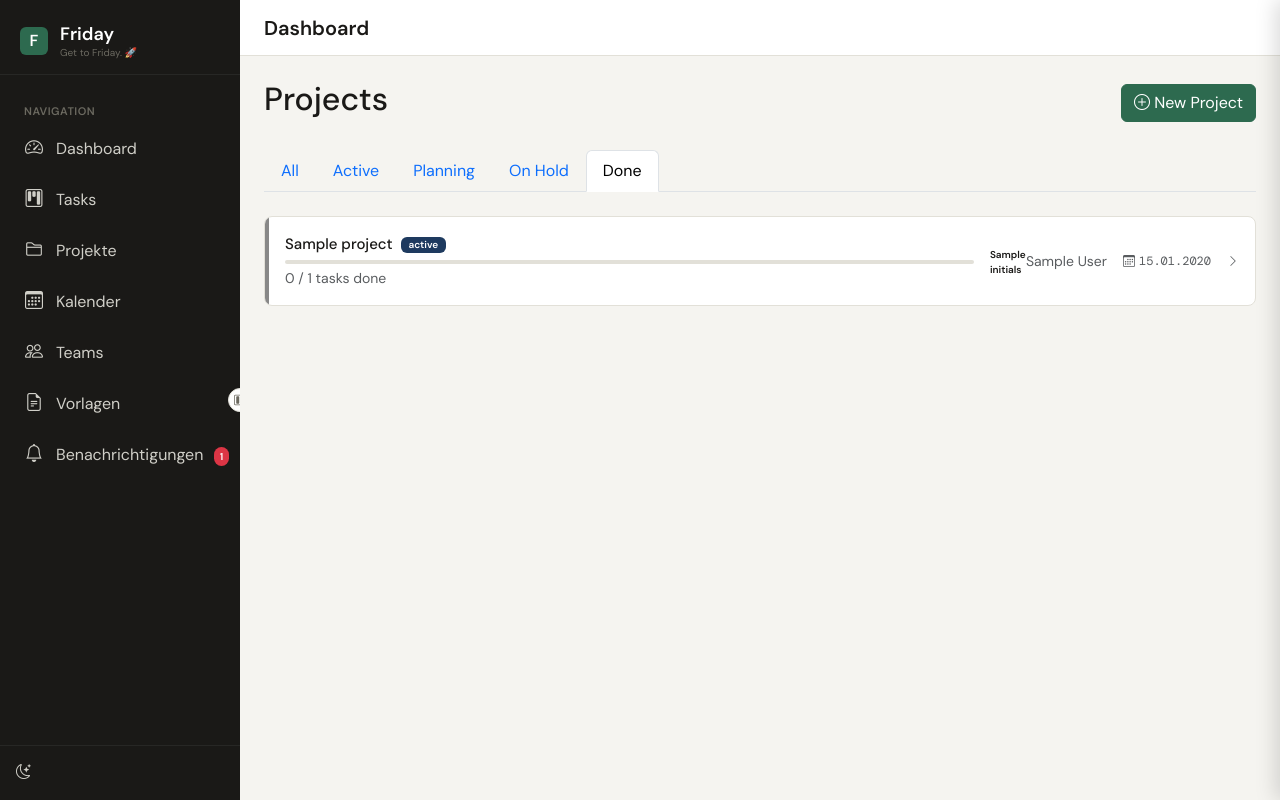
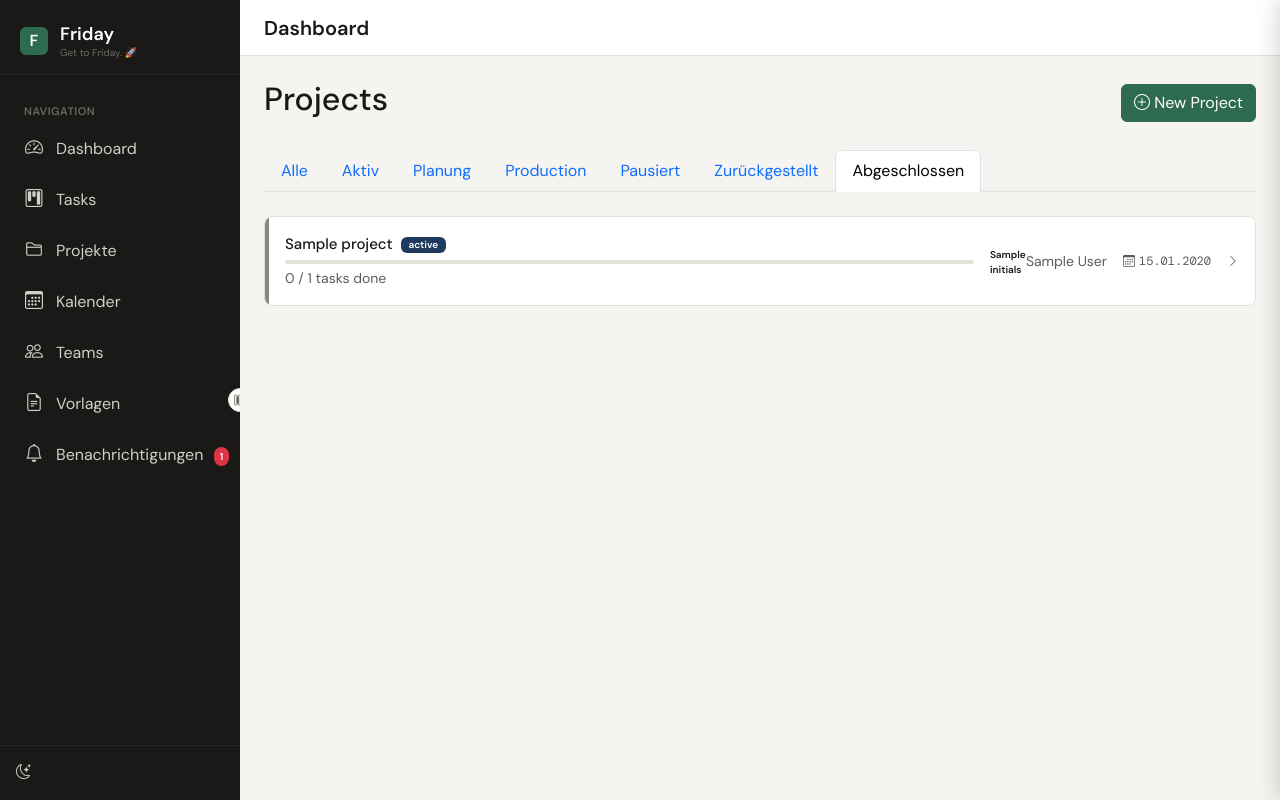
Before and after one commit to gdsanger/Friday, a Django app: template templates/projects/list.html in a window 1280 px wide. Run offline with Django 5.2, Linux system fonts and the light colour scheme; the template is opened without the code that fills it: most values are stand-ins (such as "Sample title", 1, 10 or a date in 2020); some libraries are stand-ins or nearby versions.

Commit message:
Add new status fields for Projects and Tasks with UI updates
Agent-Logs-Url: https://github.com/gdsanger/Friday/sessions/f661cedf-4762-4d3f-a094-1b221217957c

Co-authored-by: gdsanger <59723667+gdsanger@users.noreply.github.com>

```diff
--- a/apps/core/templatetags/friday_tags.py
+++ b/apps/core/templatetags/friday_tags.py
@@ -38,11 +38,14 @@ def subtract(value, arg):
 def status_color(project):
     """Return a muted background color for project status badges."""
     colors = {
-        'planning':  '#4b5563',
-        'active':    '#166534',
-        'on_hold':   '#92400e',
-        'done':      '#1e3a5f',
-        'archived':  '#374151',
+        'planning':     '#4b5563',  # grau
+        'active':       '#166534',  # grün
+        'on_hold':      '#92400e',  # amber
+        'production':   '#1e3a5f',  # dunkelblau
+        'done':         '#1e3a5f',  # dunkelblau
+        'deferred':     '#6b21a8',  # lila
+        'archived':     '#374151',  # dunkelgrau
+        'end_of_life':  '#374151',  # dunkelgrau
     }
     return colors.get(project.status, '#4b5563')
 
--- a/apps/tasks/models.py
+++ b/apps/tasks/models.py
@@ -149,14 +149,16 @@ class Task(TimeStampedModel):
     STATUS_BACKLOG      = 'backlog'
     STATUS_TODO         = 'todo'
     STATUS_IN_PROGRESS  = 'in_progress'
+    STATUS_WAITING      = 'waiting'
     STATUS_REVIEW       = 'review'
     STATUS_DONE         = 'done'
     STATUS_CHOICES = [
         (STATUS_BACKLOG,     'Backlog'),
         (STATUS_TODO,        'To Do'),
-        (STATUS_IN_PROGRESS, 'In Progress'),
+        (STATUS_IN_PROGRESS, 'In Bearbeitung'),
+        (STATUS_WAITING,     'Waiting'),
         (STATUS_REVIEW,      'Review'),
-        (STATUS_DONE,        'Done'),
+        (STATUS_DONE,        'Erledigt'),
     ]
     PRIORITY_NONE     = 0
     PRIORITY_LOW      = 1
--- a/static/css/friday.css
+++ b/static/css/friday.css
@@ -690,6 +690,16 @@ body {
     border-style: dashed;
 }
 
+/* Waiting status styling - amber/orange to indicate external dependency */
+[data-status="waiting"] .kanban-column-header {
+    color: #f59e0b;
+}
+
+[data-status="waiting"] .task-card {
+    border-left: 3px solid #f59e0b !important;
+    opacity: 0.85;
+}
+
 /* Slide-over styles */
 .slide-over-backdrop {
     position: fixed;
--- a/templates/projects/list.html
+++ b/templates/projects/list.html
@@ -15,23 +15,31 @@
 <ul class="nav nav-tabs mb-4">
     <li class="nav-item">
         <a class="nav-link {% if status_filter == 'all' %}active{% endif %}"
-           href="?status=all">All</a>
+           href="?status=all">Alle</a>
     </li>
     <li class="nav-item">
         <a class="nav-link {% if status_filter == 'active' %}active{% endif %}"
-           href="?status=active">Active</a>
+           href="?status=active">Aktiv</a>
     </li>
     <li class="nav-item">
         <a class="nav-link {% if status_filter == 'planning' %}active{% endif %}"
-           href="?status=planning">Planning</a>
+           href="?status=planning">Planung</a>
+    </li>
+    <li class="nav-item">
+        <a class="nav-link {% if status_filter == 'production' %}active{% endif %}"
+           href="?status=production">Production</a>
     </li>
     <li class="nav-item">
         <a class="nav-link {% if status_filter == 'on_hold' %}active{% endif %}"
-           href="?status=on_hold">On Hold</a>
+           href="?status=on_hold">Pausiert</a>
+    </li>
+    <li class="nav-item">
+        <a class="nav-link {% if status_filter == 'deferred' %}active{% endif %}"
+           href="?status=deferred">Zurückgestellt</a>
     </li>
     <li class="nav-item">
         <a class="nav-link {% if status_filter == 'done' %}active{% endif %}"
-           href="?status=done">Done</a>
+           href="?status=done">Abgeschlossen</a>
     </li>
 </ul>
 
--- a/templates/projects/partials/status_badge.html
+++ b/templates/projects/partials/status_badge.html
@@ -4,9 +4,15 @@
 <span class="badge bg-success">{{ project.get_status_display }}</span>
 {% elif project.status == 'on_hold' %}
 <span class="badge bg-warning">{{ project.get_status_display }}</span>
+{% elif project.status == 'production' %}
+<span class="badge bg-primary">{{ project.get_status_display }}</span>
 {% elif project.status == 'done' %}
 <span class="badge bg-primary">{{ project.get_status_display }}</span>
+{% elif project.status == 'deferred' %}
+<span class="badge" style="background-color: #6b21a8; color: white;">{{ project.get_status_display }}</span>
 {% elif project.status == 'archived' %}
+<span class="badge bg-secondary">{{ project.get_status_display }}</span>
+{% elif project.status == 'end_of_life' %}
 <span class="badge bg-secondary">{{ project.get_status_display }}</span>
 {% else %}
 <span class="badge bg-secondary">{{ project.get_status_display }}</span>
```
Also changed, not shown: apps/projects/models.py (+16 -10 lines).
